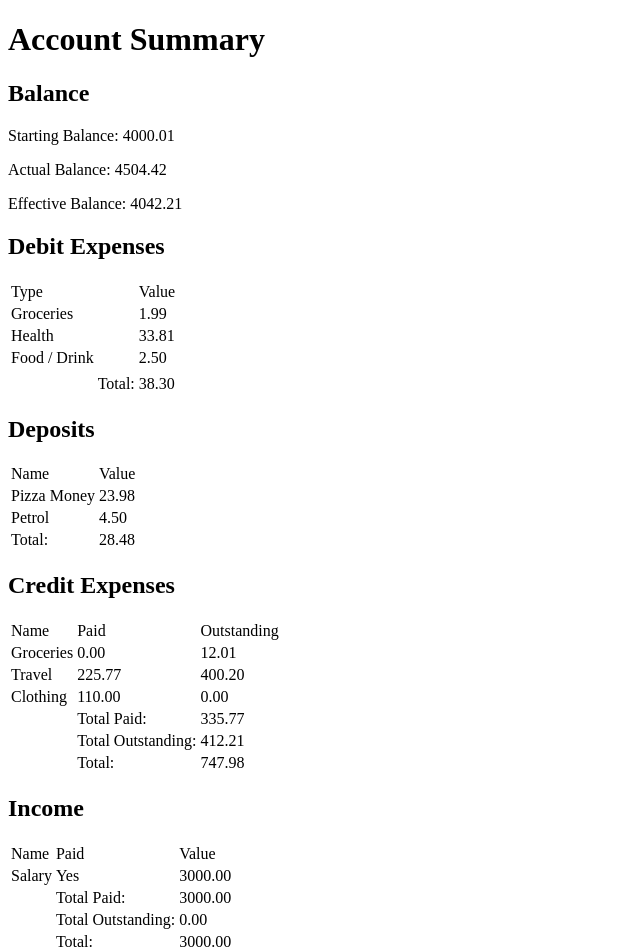
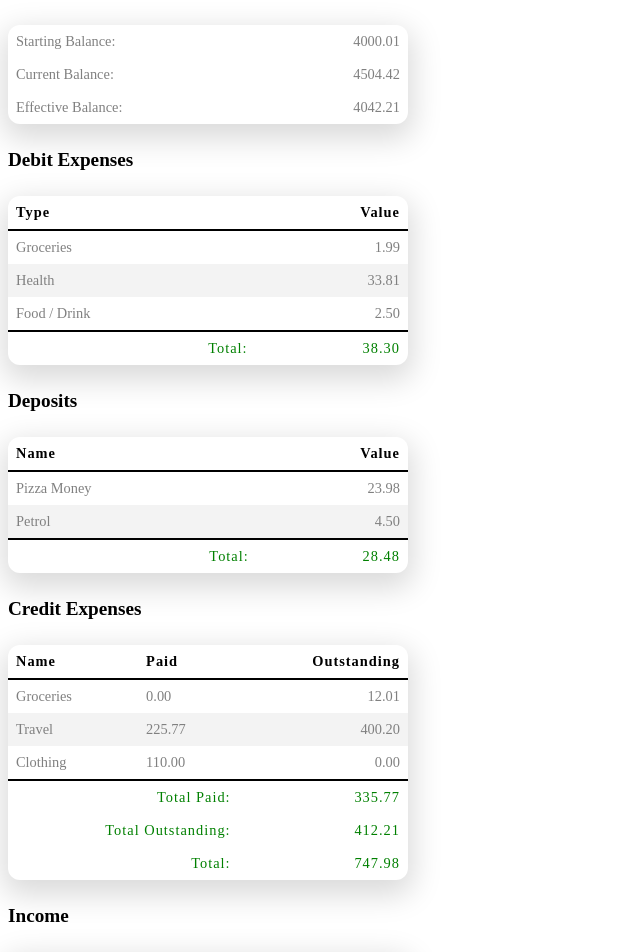
Before and after one commit to pathend98/MyMoneyMind, a React (Vite) app: page / in a window 1280 px wide. Shown: the top 952 px of the page, without its empty margins (0-640 px from the left). Built offline with nearby package versions, Linux system fonts and the light colour scheme.

Commit message:
chore: add initial styling to tables

```diff
--- a/index.html
+++ b/index.html
@@ -6,6 +6,64 @@
     <title>My Money Mind</title>
   </head>
   <body>
+    <style>
+      td {
+        padding: 8px;
+        color: grey;
+        font-size: 0.9em;
+      }
+
+      h2 {
+        font-size: 1.2em;
+      }
+
+      table {
+        border-collapse: collapse;
+        width: 25em;
+        border-radius: 12px;
+        box-shadow: 0px 10px 30px 5px rgba(0,0,0,0.15);
+        margin: 25px 0;
+      }
+
+      thead {
+        border-bottom: 2px solid black;
+      }
+
+      thead tr td {
+        letter-spacing: 1px;
+        color: black;
+        font-weight: bold;
+      }
+
+      tfoot {
+        border-top: 2px solid black;
+      }
+
+      tfoot tr td {
+        letter-spacing: 1px;
+        color: green;
+      }
+
+      tr td:last-child {
+        text-align: right;
+      }
+
+      tr:hover {
+        background-color: lightgrey;
+      }
+
+      tfoot tr td:first-child {
+        text-align: right;
+      }
+
+      tbody tr:nth-of-type(even) {
+        background-color: #f3f3f3;
+      }
+
+      main {
+        margin: 1em auto;
+      }
+    </style>
     <div id="root"></div>
     <script type="module" src="/src/main.tsx"></script>
   </body>
--- a/src/account-overview/component/AccountOverview.tsx
+++ b/src/account-overview/component/AccountOverview.tsx
@@ -7,9 +7,7 @@ import { IncomeSummary } from "@/income";
 
 const AccountOverview = (): JSX.Element => {
   return (
-    <main>
-      <h1>Account Summary</h1>
-
+    <>
       <Balance />
 
       <DebitSummary />
@@ -19,7 +17,7 @@ const AccountOverview = (): JSX.Element => {
 
       <IncomeSummary />
       <BillSummary />
-    </main>
+    </>
   );
 };
 
--- a/src/balance/component/Balance.tsx
+++ b/src/balance/component/Balance.tsx
@@ -44,7 +44,7 @@ const Balance = (): JSX.Element => {
     incomes.filter((income) => income.paid),
   );
 
-  const actualBalance =
+  const currentBalance =
     startingBalance -
     (paidBillValue + paidCreditValue + totalDebitValue) +
     totalDepositValue +
@@ -57,10 +57,20 @@ const Balance = (): JSX.Element => {
 
   return (
     <section>
-      <h2>Balance</h2>
-      <p>Starting Balance: {startingBalance}</p>
-      <p>Actual Balance: {actualBalance}</p>
-      <p>Effective Balance: {effectiveBalance}</p>
+      <table>
+        <tr>
+          <td>Starting Balance:</td>
+          <td>{startingBalance}</td>
+        </tr>
+        <tr>
+          <td>Current Balance:</td>
+          <td>{currentBalance}</td>
+        </tr>
+        <tr>
+          <td>Effective Balance:</td>
+          <td>{effectiveBalance}</td>
+        </tr>
+      </table>
     </section>
   );
 };
--- a/src/bill/component/BillSummary.tsx
+++ b/src/bill/component/BillSummary.tsx
@@ -40,18 +40,15 @@ const BillSummary = (): JSX.Element => {
 
         <tfoot>
           <tr>
-            <td></td>
-            <td>Total Paid:</td>
+            <td colSpan={2}>Total Paid:</td>
             <td>{totalPaid.toFixed(2)}</td>
           </tr>
           <tr>
-            <td></td>
-            <td>Total Outstanding:</td>
+            <td colSpan={2}>Total Outstanding:</td>
             <td>{totalOutstanding.toFixed(2)}</td>
           </tr>
           <tr>
-            <td></td>
-            <td>Total:</td>
+            <td colSpan={2}>Total:</td>
             <td>{totalValue.toFixed(2)}</td>
           </tr>
         </tfoot>
--- a/src/credit/component/CreditSummary.tsx
+++ b/src/credit/component/CreditSummary.tsx
@@ -65,18 +65,15 @@ const CreditSummary = (): JSX.Element => {
 
         <tfoot>
           <tr>
-            <td></td>
-            <td>Total Paid:</td>
+            <td colSpan={2}>Total Paid:</td>
             <td>{totalPaid.toFixed(2)}</td>
           </tr>
           <tr>
-            <td></td>
-            <td>Total Outstanding:</td>
+            <td colSpan={2}>Total Outstanding:</td>
             <td>{totalOutstanding.toFixed(2)}</td>
           </tr>
           <tr>
-            <td></td>
-            <td>Total: </td>
+            <td colSpan={2}>Total:</td>
             <td>{total.toFixed(2)}</td>
           </tr>
         </tfoot>
--- a/src/debit/component/DebitSummary.tsx
+++ b/src/debit/component/DebitSummary.tsx
@@ -31,8 +31,7 @@ const DebitSummary = (): JSX.Element => {
       <table>
         <thead>
           <tr>
-            <td>Type</td>
-            <td></td>
+            <td colSpan={2}>Type</td>
             <td>Value</td>
           </tr>
         </thead>
@@ -41,8 +40,7 @@ const DebitSummary = (): JSX.Element => {
           {Object.entries(categoryTotals).map(
             ([category, total]: [string, number]) => (
               <tr key={`debit-${category}`}>
-                <td>{category}</td>
-                <td></td>
+                <td colSpan={2}>{category}</td>
                 <td>{total.toFixed(2)}</td>
               </tr>
             ),
@@ -50,11 +48,8 @@ const DebitSummary = (): JSX.Element => {
         </tbody>
 
         <tfoot>
-          <tr></tr>
-          <tr></tr>
           <tr>
-            <td></td>
-            <td>Total: </td>
+            <td colSpan={2}>Total:</td>
             <td>{totalPrice.toFixed(2)}</td>
           </tr>
         </tfoot>
--- a/src/income/component/IncomeSumary.tsx
+++ b/src/income/component/IncomeSumary.tsx
@@ -48,18 +48,15 @@ const IncomeSummary = (): JSX.Element => {
 
         <tfoot>
           <tr>
-            <td></td>
-            <td>Total Paid:</td>
+            <td colSpan={2}>Total Paid:</td>
             <td>{totalPaid.toFixed(2)}</td>
           </tr>
           <tr>
-            <td></td>
-            <td>Total Outstanding:</td>
+            <td colSpan={2}>Total Outstanding:</td>
             <td>{totalOutstanding.toFixed(2)}</td>
           </tr>
           <tr>
-            <td></td>
-            <td>Total:</td>
+            <td colSpan={2}>Total:</td>
             <td>{totalValue.toFixed(2)}</td>
           </tr>
         </tfoot>
```
